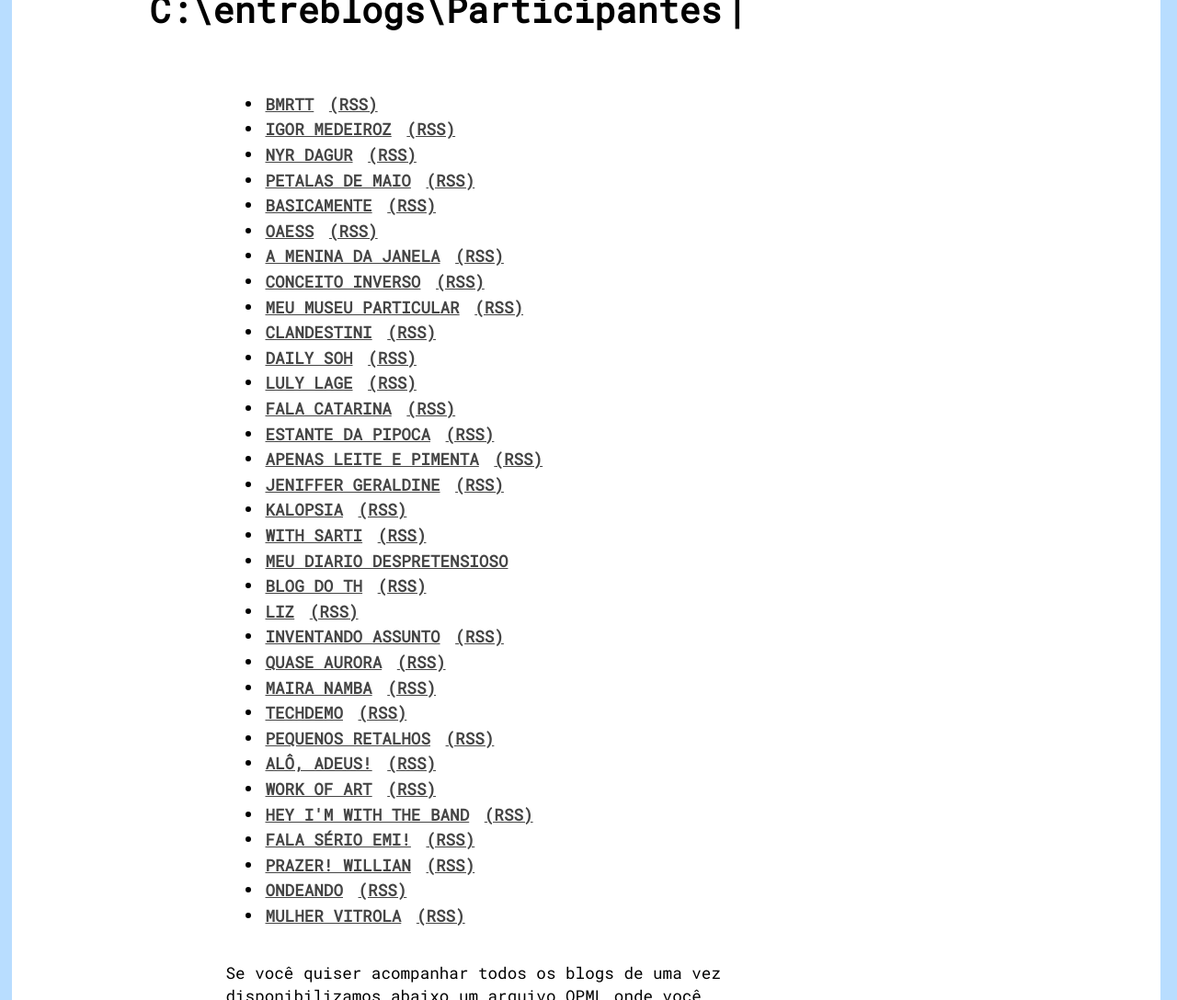
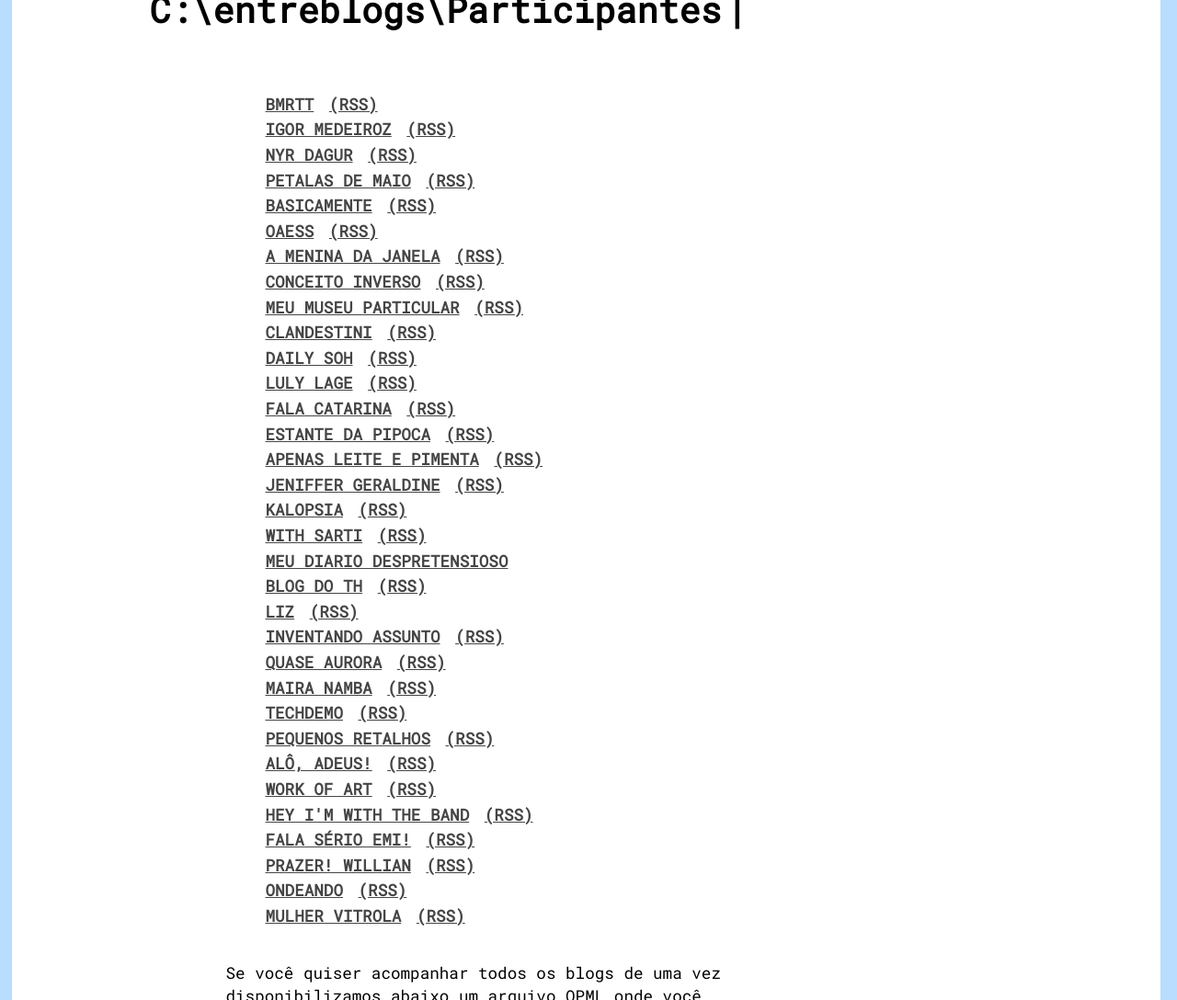
Before and after one commit to bamoretti/entreblogs, a Jekyll site: the page built from participantes.md, in a window 1280 px wide. Shown: the part 350-1438 px from the top of the page at 92% size. Built offline with Jekyll 4.4.1, drawn with Linux system fonts in a browser that asks for light colours; nearby versions of some CDN libraries; comment, search, counter and statistics services are not loaded.

Commit message:
Update participantes.md

```diff
--- a/participantes.md
+++ b/participantes.md
@@ -4,7 +4,7 @@ title: Participantes
 description: Listagem dos blogs participantes da comunidade.
 ---
 
-<ul class="lista-participantes">
+<ul style="list-style:none;">
   {% for blog in site.data.participantes %}
     <li>
       <a href="{{ blog.url }}">{{ blog.nome }}</a>
```
